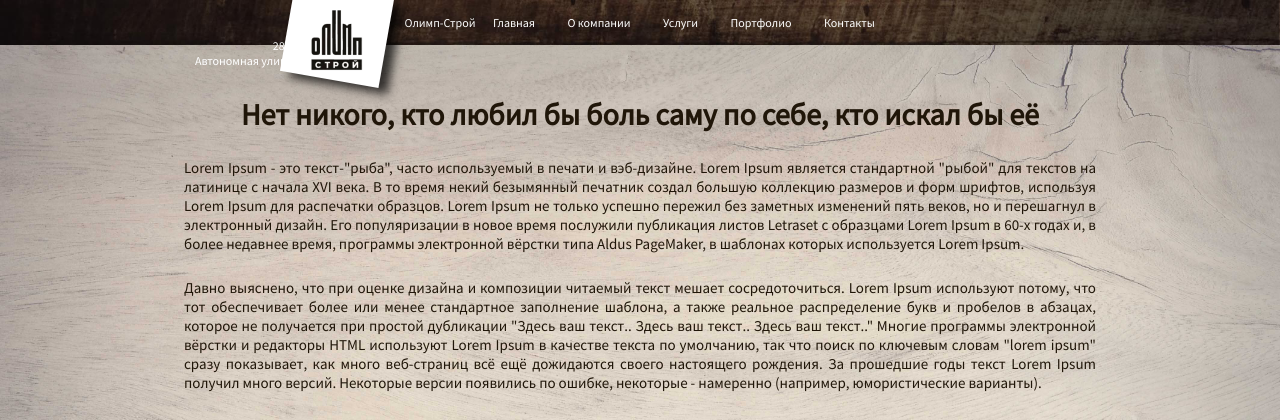
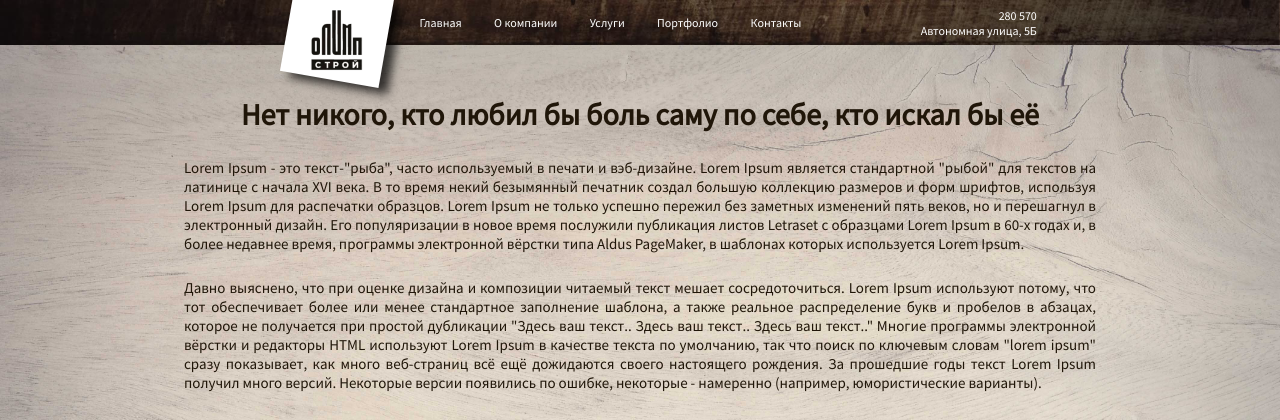
Before and after one commit to constlapkin/olimp-stroi, a Django app: page / in a window 1280 px wide. Shown: the top 420 px of the page. Run offline with Django 3.2, Linux system fonts and the light colour scheme; data that the repository does not hold is empty; some libraries are stand-ins or nearby versions.

Commit message:
поправки

```diff
--- a/main/static/css/project.css
+++ b/main/static/css/project.css
@@ -8,6 +8,7 @@
 .active-img {
     width: 400px;
     border-radius: 6px;
+     max-width:100%;
 }
 
 
@@ -20,6 +21,7 @@
 
 .albom-li {
     display: inline;
+
 }
 
 .p-project {
--- a/main/templates/main/base.html
+++ b/main/templates/main/base.html
@@ -42,7 +42,7 @@
                     </div>
                     <nav class="header-nav">
                         <ul class="header-ul">
-                            <li id="header-phone">Олимп-Строй</li>
+                            <!-- <li id="header-phone">Олимп-Строй</li> -->
                             <li class="col-md-1"><a href="{% url 'index' %}" class="header-a">Главная</a></li>
                             <li class="col-md-1"><a href="{% url 'about' %}" class="header-a">О компании</a></li>
                             <li class="col-md-1"><a href="{% url 'services' %}" class="header-a">Услуги</a></li>
--- a/main/templates/main/index.html
+++ b/main/templates/main/index.html
@@ -33,6 +33,7 @@
             <hr />
             <h3>Наши последние выполненные проекты</h3>
             <i class="prev fas fa-angle-left fa-4x" onclick="prev()"></i>
+
             <div class="carousel" id="carousel">
                 <ul>
                     {% for project in projects %}
```
